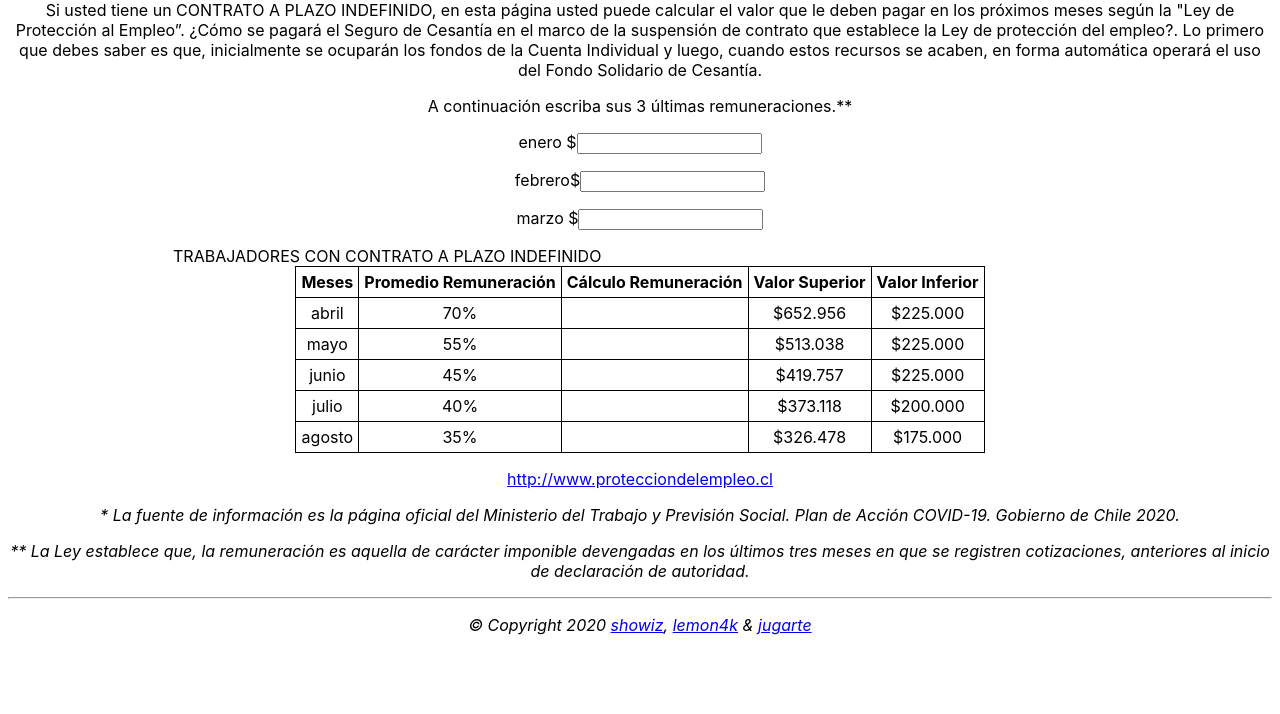
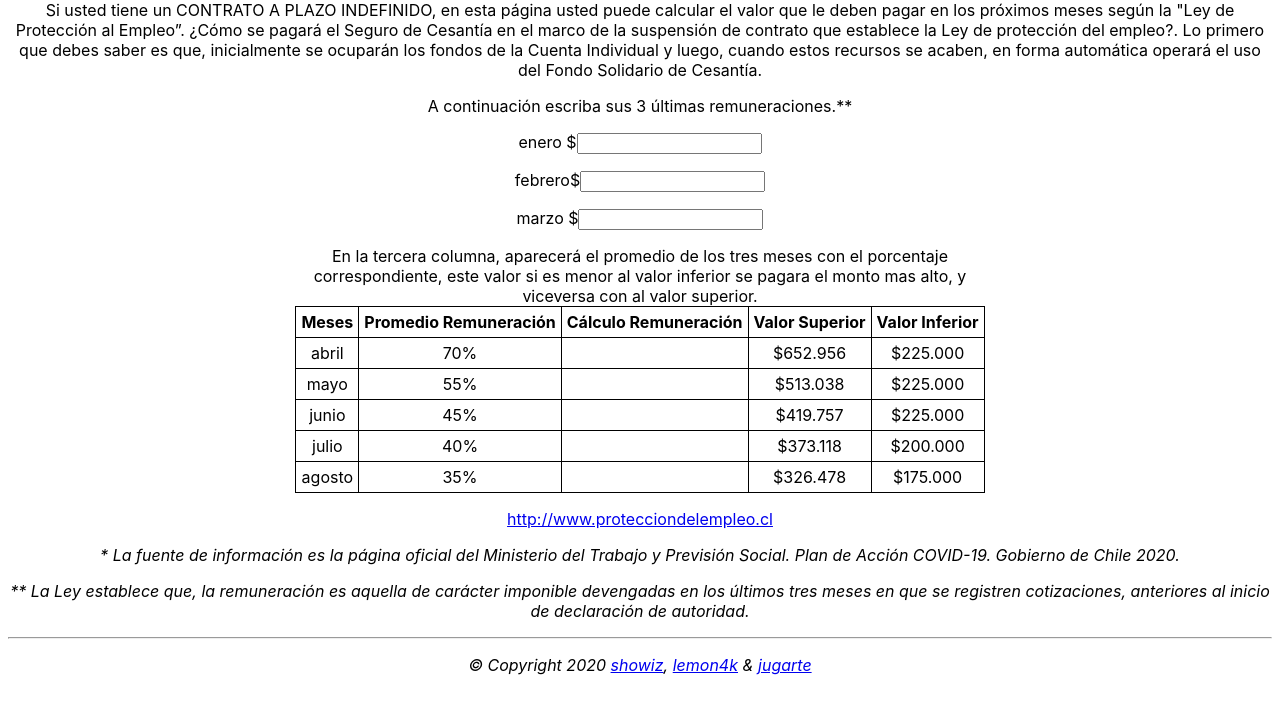
Before and after one commit to JUgarteO/calculosc, a plain HTML site: page index.html in a window 1280 px wide. Shown: the part 82-796 px from the top of the page. Drawn offline with Linux system fonts and the light colour scheme.

Commit message:
Update index.html

```diff
--- a/index.html
+++ b/index.html
@@ -50,11 +50,13 @@ th, td  {
 <p style="text-align:center;">marzo $<input type="tel" pattern="[0-9]*" id="third-value" oninput="oninputFunct()"></p>
 
 
+
+
+<div>
 <table style="width:60%">
+<table border="1" style="margin: 0 auto;">
+  <caption style="text-align:center;">En la tercera columna, aparecerá el promedio de los tres meses con el porcentaje correspondiente, este valor si es menor al valor inferior se pagara el monto mas alto, y viceversa con al valor superior.</caption>
 
-  <caption>TRABAJADORES CON CONTRATO A PLAZO INDEFINIDO</caption>
-<div style="text-align:center;">
-	<table border="1" style="margin: 0 auto;">
   <tr>
     <th>Meses</th>
     <th>Promedio Remuneración</th>
```
